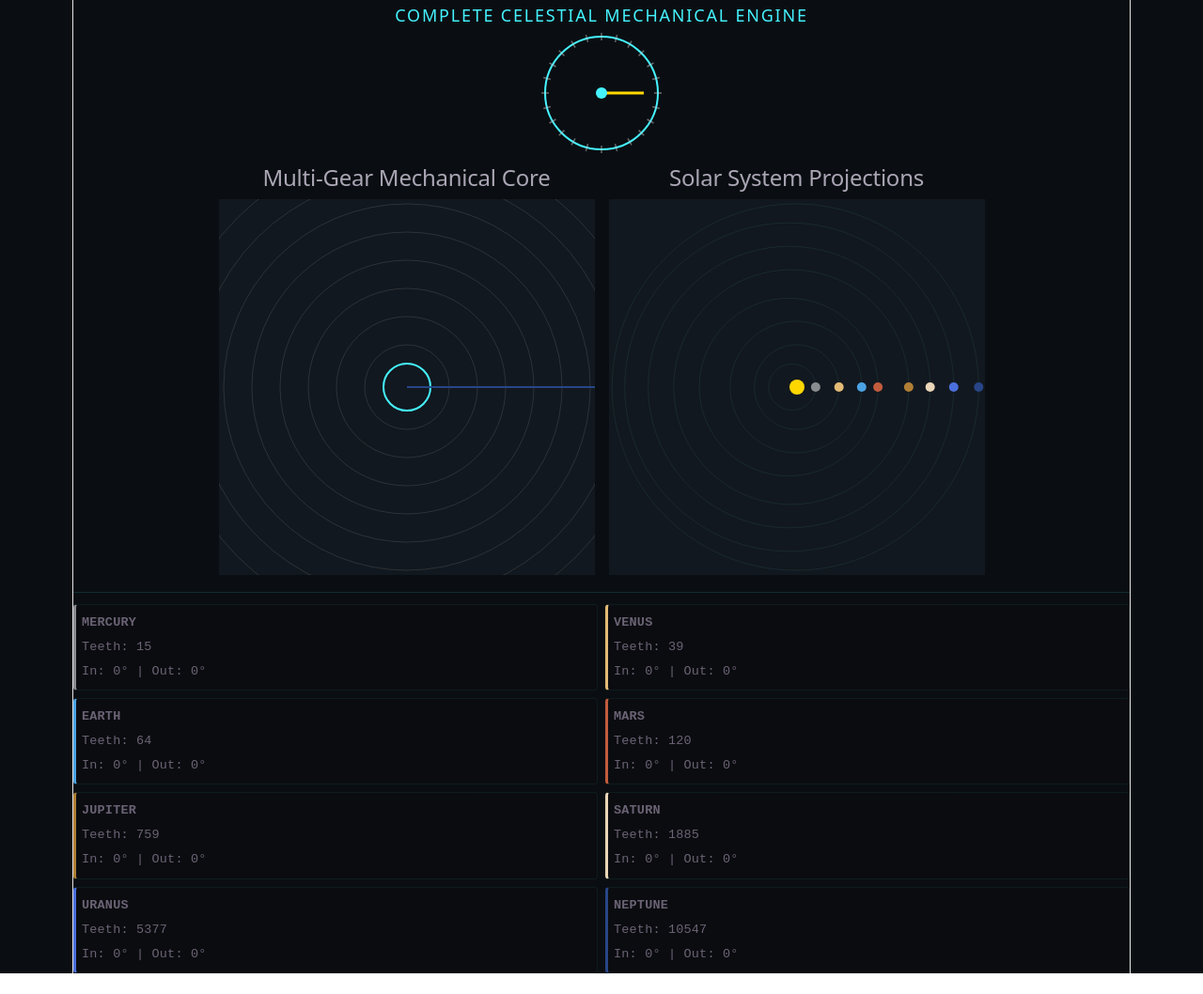
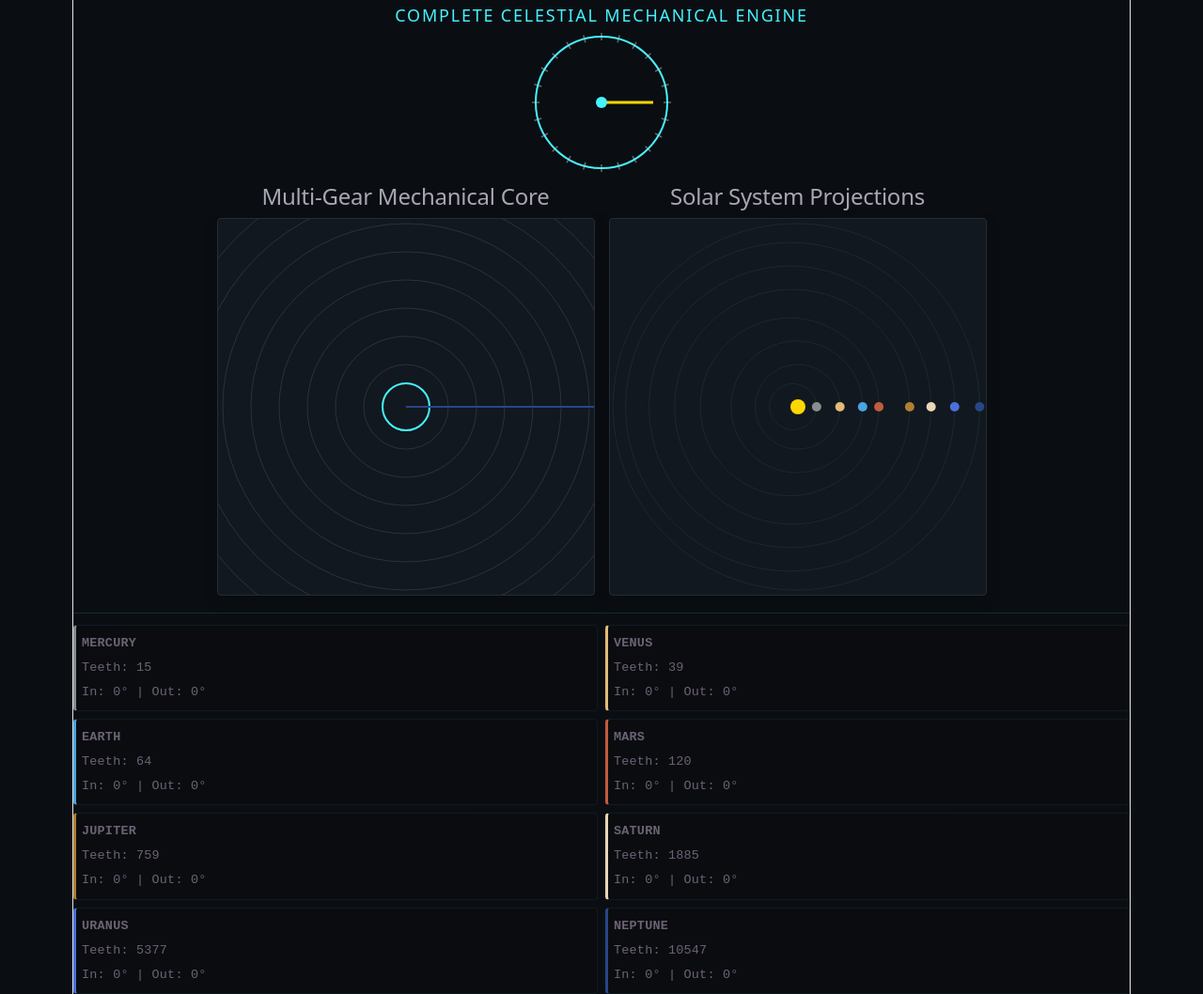
Before and after one commit to niksgraves/aethelclock, a website built with Vite: page index.html in a window 1280 px wide. Shown: the part 87-1145 px from the top of the page at 94% size. Before the commit the page ends 1123 px from the top, so only its background shows below. Built offline with nearby package versions, Linux system fonts and the light colour scheme.

Commit message:
cleaned up the stylesheet a lot

```diff
--- a/index.html
+++ b/index.html
@@ -15,7 +15,7 @@
 		</header>
 		<main class="viewport-grid">
 			<div class="crank-container">
-				<canvas id="crankWheel" width="140" height="140"></canvas>
+				<canvas id="crankWheel" width="160" height="160"></canvas>
 			</div>
 			<div class="flex-container">
 				<div class="canvas-card">
--- a/src/counter.ts
+++ b/src/counter.ts
@@ -10,5 +10,4 @@ export function setupCounter(element: HTMLButtonElement) {
 
 // This is just here so it looks like i did a lot of things
 // for changes, this is completely irrelevant, aethelclock.ts is the engine, main.ts is the main, duhh
-// Blah blah blah blah
 // Niks wuz hier
--- a/src/main.ts
+++ b/src/main.ts
@@ -161,7 +161,7 @@ function renderSystem() {
 	ctxMech!.arc(cx, cy, 25, 0, 2 * Math.PI);
 	ctxMech!.strokeStyle = '#45f3ff';
 	ctxMech!.lineWidth = 2;
-	ctxMech!.stroke(); // ayoooooo 👀👀👀
+	ctxMech!.stroke();
 
 	systemState.forEach((p, idx) => {
 		const mechanicalStackRadius = 45 + (idx * 30);
@@ -171,7 +171,7 @@ function renderSystem() {
 		ctxMech!.arc(cx, cy, mechanicalStackRadius, 0, 2 * Math.PI);
 		ctxMech!.strokeStyle = 'rgba(197, 198, 199, 0.15)';
 		ctxMech!.lineWidth = 1;
-		ctxMech!.stroke(); // chillllll 👀👀
+		ctxMech!.stroke();
 
 		const outRad = p.outputAngle * (Math.PI / 180);
 		ctxMech!.beginPath();
@@ -179,7 +179,7 @@ function renderSystem() {
 		ctxMech!.lineTo(cx + (mechanicalStackRadius + offsetDistance) * Math.cos(outRad), cy + (mechanicalStackRadius + offsetDistance) * Math.sin(outRad));
 		ctxMech!.strokeStyle = p.color;
 		ctxMech!.lineWidth = 2;
-		ctxMech!.stroke(); // 👀
+		ctxMech!.stroke();
 	});
 
 	ctxCos!.clearRect(0, 0, 400, 400);
--- a/src/style.css
+++ b/src/style.css
@@ -302,8 +302,6 @@ code {
 	}
 }
 
-/* Keep everything from the previous step, but update/add these classes: */
-
 .telemetry-grid {
 	margin-top: 12px;
 	font-family: monospace;
@@ -326,6 +324,11 @@ code {
 #crankWheel {
 	cursor: grab;
 	touch-action: none;
+	transition: filter 0.2s ease;
+}
+
+#crankWheel:hover {
+	filter: drop-shadow(0 0 5px #45f3ff33);
 }
 
 #crankWheel.grabbing {
@@ -334,18 +337,20 @@ code {
 
 body {
 	background-color: #0a0e12;
-	/* or whatever dark tone fits the mechanism's palette */
 	margin: 0;
 }
 
 .flex-container {
 	display: flex;
 	justify-content: center;
+	align-items: flex-start;
 	gap: 15px;
 }
 
 #mechanicsCanvas,
 #cosmosCanvas {
 	background-color: #12181f;
-	/* slightly lighter than the page, so the canvases read as panels */
+	border: 1px solid #252c34;
+	border-radius: 4px;
+	box-shadow: 0 6px 16px rgba(0, 0, 0, 0.2);
 }
```
Lines whose indentation alone changed are shown as unchanged.
